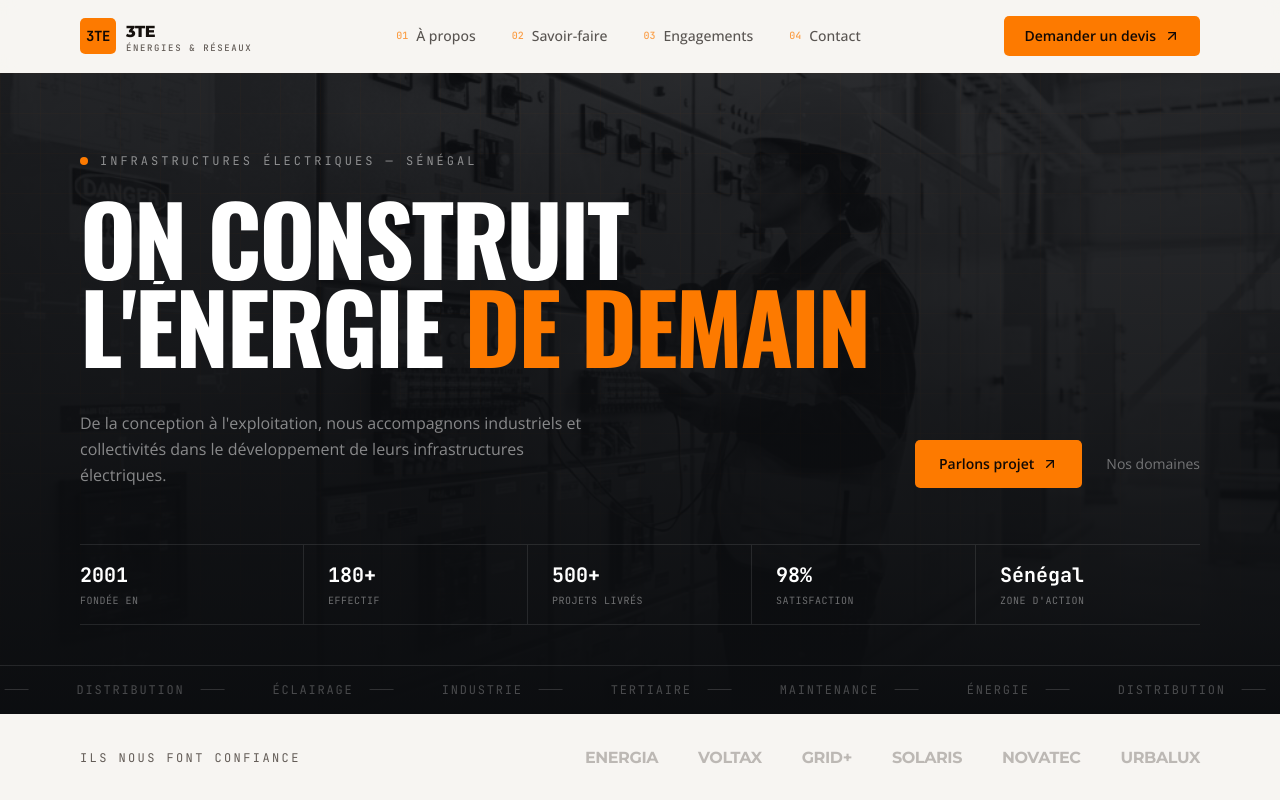
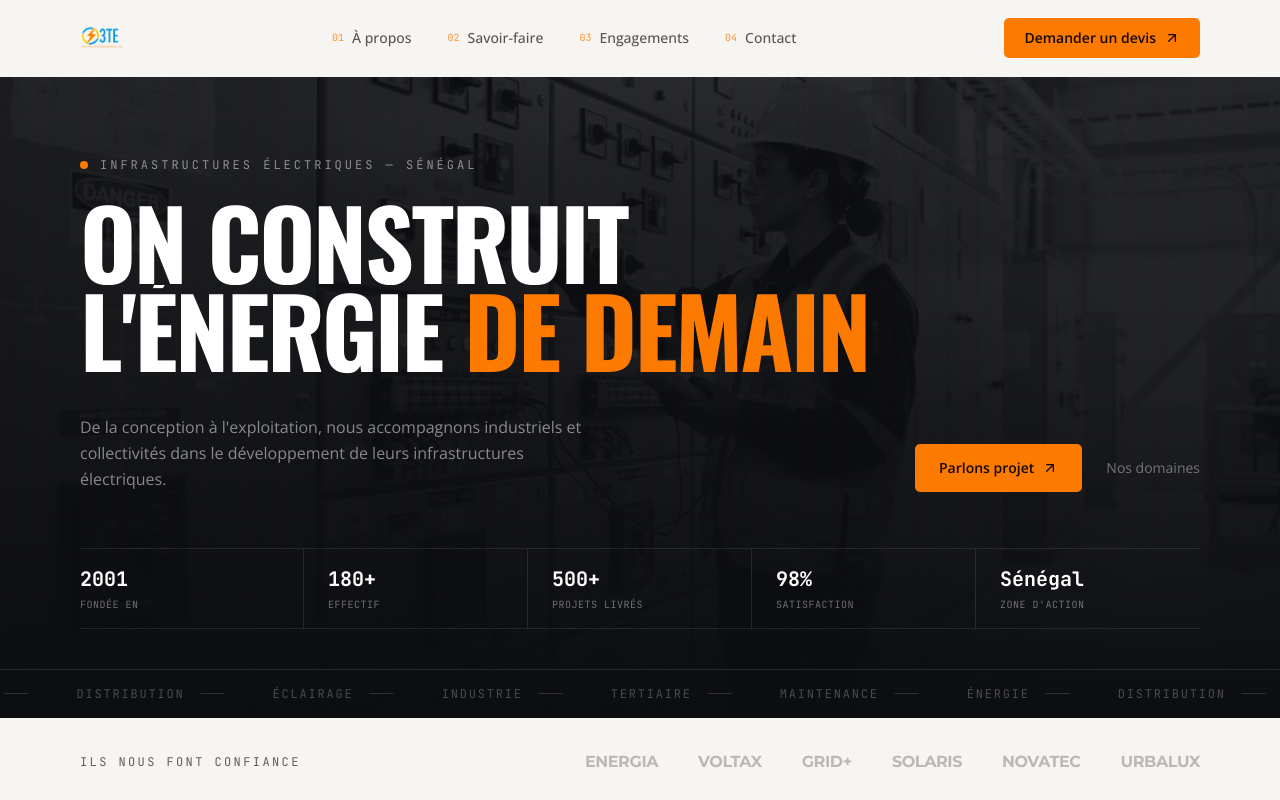
Before and after one commit to utachicodes/3te-website, a Next.js app: page / in a window 1280 px wide. Shown: the top 800 px of the page. Built offline with nearby package versions, Linux system fonts and the light colour scheme.

Commit message:
feat: use official 3TE logo in header and footer

```diff
--- a/components/logo.tsx
+++ b/components/logo.tsx
@@ -1,19 +1,9 @@
 export function Logo({ variant = "dark" }: { variant?: "dark" | "light" }) {
-  const textColor = variant === "light" ? "text-white" : "text-foreground"
-  const subColor = variant === "light" ? "text-white/50" : "text-muted-foreground"
-
   return (
-    <div className="flex items-center gap-2.5">
-      <span
-        className="flex size-9 items-center justify-center rounded-md bg-primary font-mono text-sm font-bold tracking-tight text-primary-foreground"
-        aria-hidden="true"
-      >
-        3TE
-      </span>
-      <span className="flex flex-col leading-none">
-        <span className={`font-heading text-base font-extrabold tracking-tight ${textColor}`}>3TE</span>
-        <span className={`font-mono text-[9px] font-medium uppercase tracking-[0.18em] ${subColor}`}>Énergies &amp; Réseaux</span>
-      </span>
-    </div>
+    <img
+      src="/images/logo.png"
+      alt="3TE — Énergies & Réseaux"
+      className="h-10 w-auto object-contain md:h-11"
+    />
   )
 }
```
